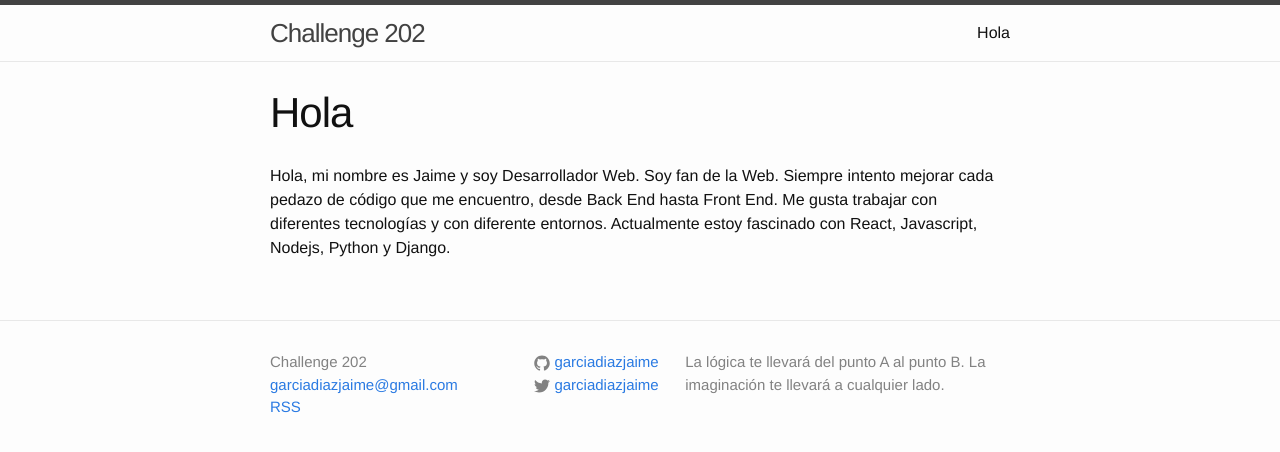
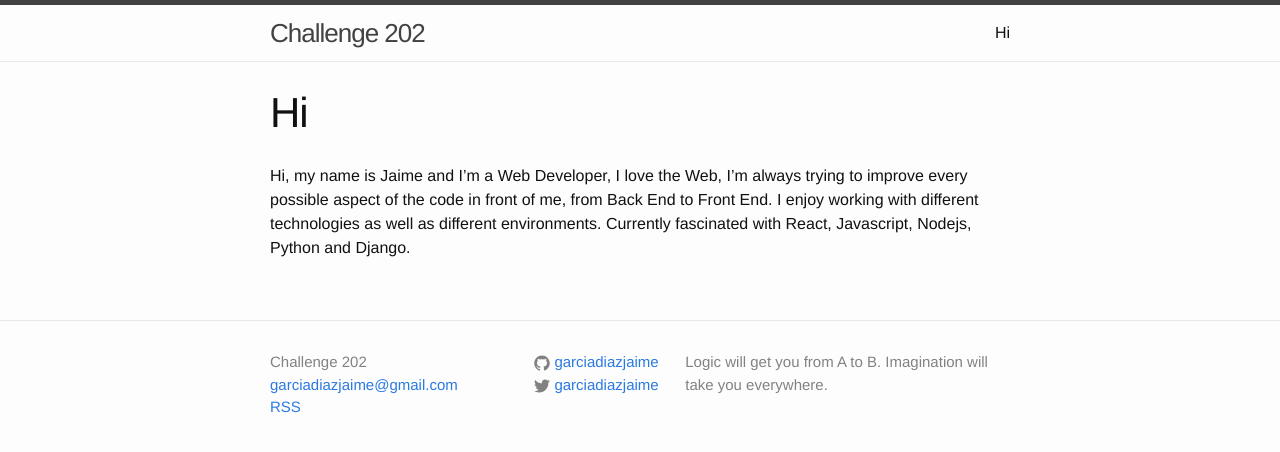
Before and after one commit to garciadiazjaime/challenge202, a Jekyll site: the page built from about.md, in a window 1280 px wide. Shown: the top 452 px of the page. Built offline with Jekyll 4.4.1, drawn with Linux system fonts in a browser that asks for light colours.

Commit message:
english version

```diff
--- a/_config.yml
+++ b/_config.yml
@@ -2,7 +2,7 @@
 title: Challenge 202
 email: garciadiazjaime@gmail.com
 description: > # this means to ignore newlines until "baseurl:"
-  La lógica te llevará del punto A al punto B. La imaginación te llevará a cualquier lado.
+  Logic will get you from A to B. Imagination will take you everywhere.
 baseurl: "" # the subpath of your site, e.g. /blog/
 url: "http://www.challenge202.com/" # the base hostname & protocol for your site
 twitter_username: garciadiazjaime
--- a/about.md
+++ b/about.md
@@ -1,8 +1,7 @@
 ---
 layout: page
-title: Hola
-permalink: /hola/
+title: Hi
+permalink: /hi/
 ---
 
-Hola, mi nombre es Jaime y soy Desarrollador Web. Soy fan de la Web. Siempre intento mejorar cada pedazo de código que me encuentro, desde Back End hasta Front End.
-Me gusta trabajar con diferentes tecnologías y con diferente entornos. Actualmente estoy fascinado con React, Javascript, Nodejs, Python y Django.
+Hi, my name is Jaime and I'm a Web Developer, I love the Web, I'm always trying to improve every possible aspect of the code in front of me, from Back End to Front End. I enjoy working with different technologies as well as different environments. Currently fascinated with React, Javascript, Nodejs, Python and Django.
```
Also changed, not shown: _posts/2015-08-16-porque-usar-jekyll-blog.markdown (deleted, +0 -90 lines), _posts/2015-08-16-why-use-jekyll-blog.markdown (added, +84 -0 lines).
